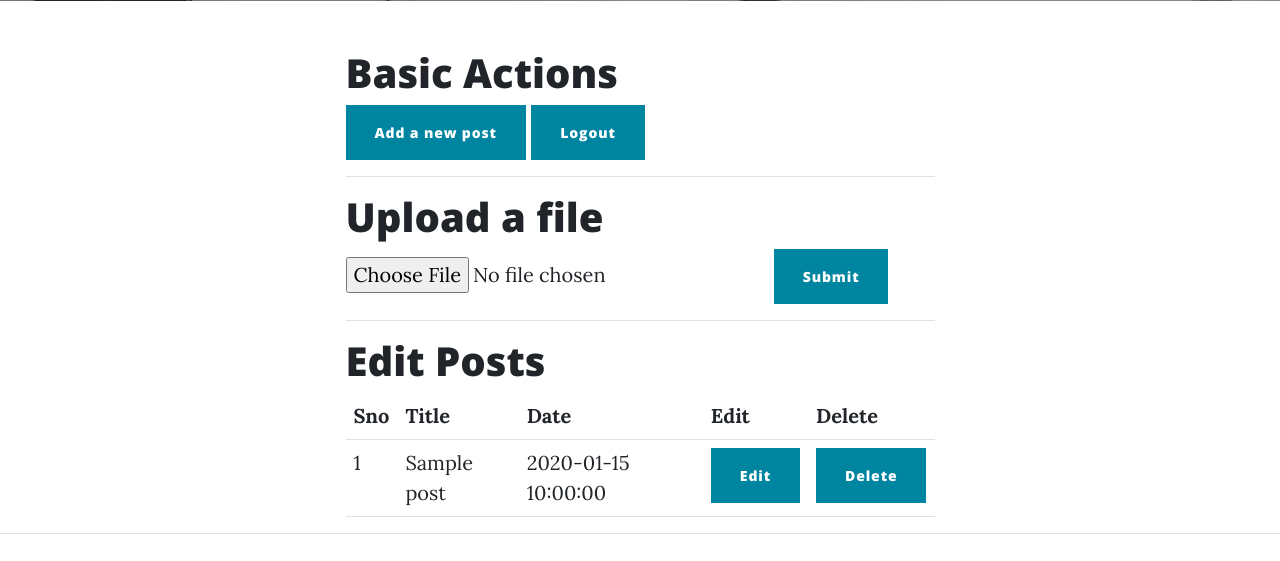
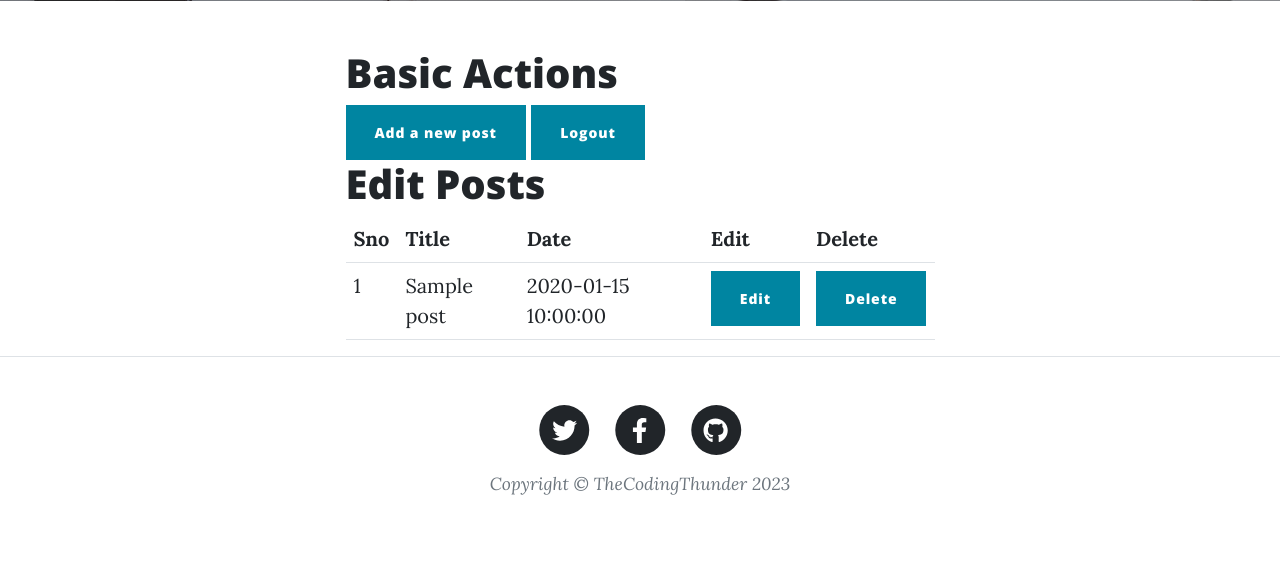
Before and after one commit to prachikanodia/blog-app, a Flask app: page /dashboard in a window 1280 px wide. Shown: the part 531-1092 px from the top of the page. After the commit the page ends 1026 px from the top, so only its background shows below. Run offline with Flask 3, Linux system fonts and the light colour scheme; the visitor is signed in with stand-in values (Sample User, id 1); tables that the repository leaves empty hold one stand-in row (values such as "Sample post"); parts of the project's set-up code (start-up, migrations or seed data) failed here and were passed over; some libraries are stand-ins or nearby versions.

Commit message:
Update dashboard.html

```diff
--- a/app/templates/dashboard.html
+++ b/app/templates/dashboard.html
@@ -32,13 +32,7 @@
                     <a href="/edit/0"><button class="btn btn-primary">Add a new post</button></a>
                     <a href="/logout"><button class="btn btn-primary">Logout</button></a>
 
-                    <hr>
-                    <h1>Upload a file</h1>
-                    <form action="/uploader" method="post" enctype="multipart/form-data">
-<input type="file" name="file1">
-<button type="submit" class="btn btn-primary">Submit</button>
-                    </form>
-                    <hr>
+
                     <!-- Post preview-->
 
 <h1>Edit Posts</h1>
```
